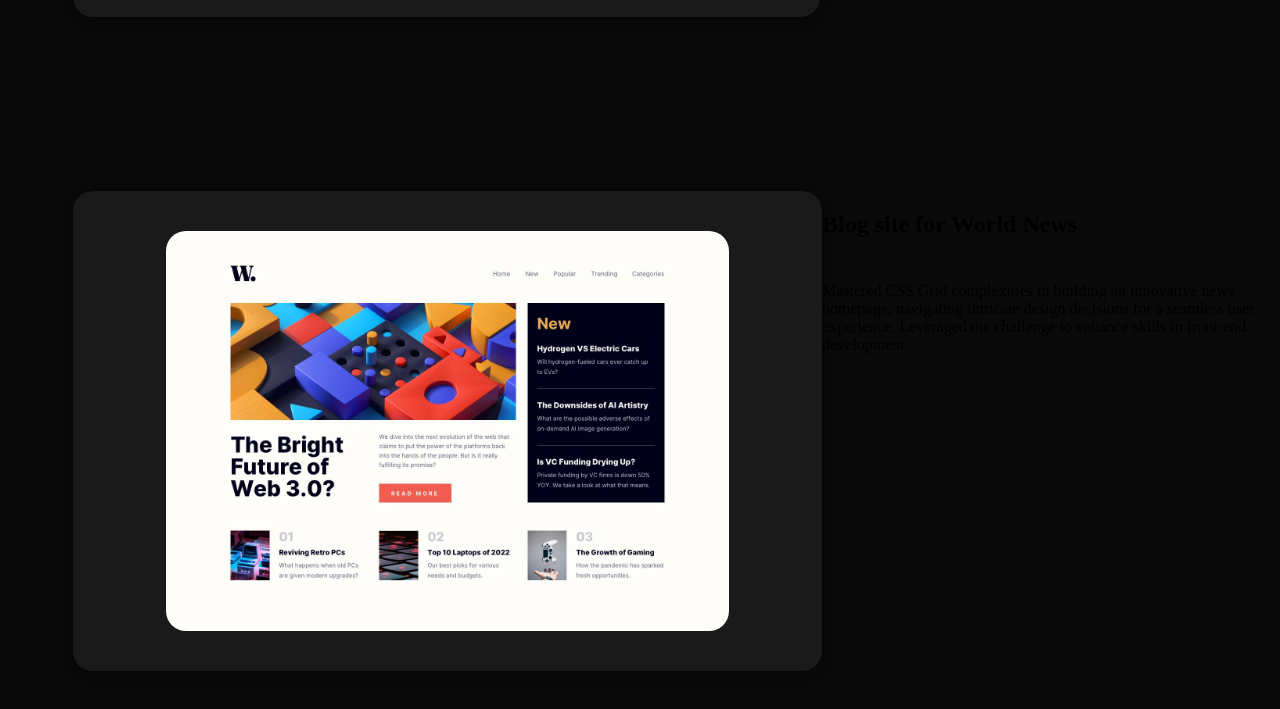
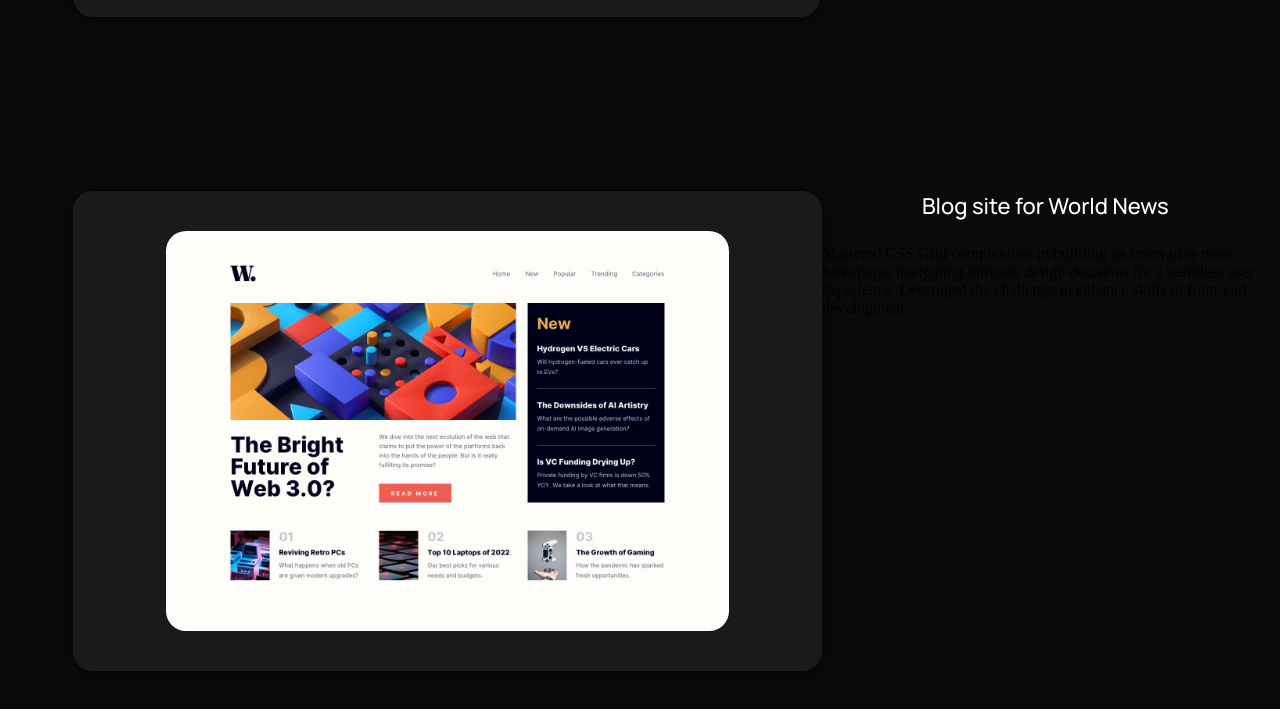
Before and after one commit to patel-vansh1607/capstone-project-mod-1, a website: page index.html in a window 1280 px wide. Shown: the part 1844-2553 px from the top of the page. Drawn offline with Linux system fonts and the light colour scheme.

Commit message:
styled .textdiv2 h2

```diff
--- a/Styles/index.css
+++ b/Styles/index.css
@@ -334,7 +334,14 @@ body .text ul li a {
   gap: 8px;
 }
 
-
+.textdiv2 h2{
+  color: #ffffff;
+  font-family: "Manrope";
+  font-weight: 500;
+  font-size: 22px;
+  padding-left: 100px;
+  margin: 0;
+}
 
 
 
```
